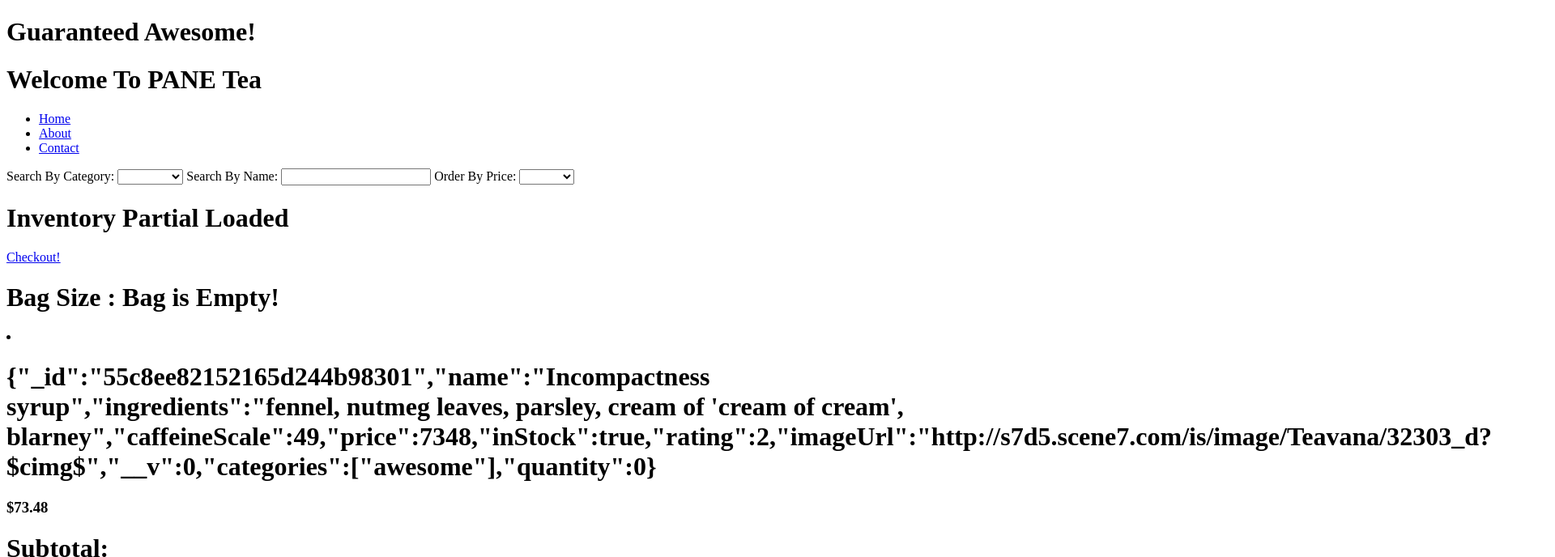
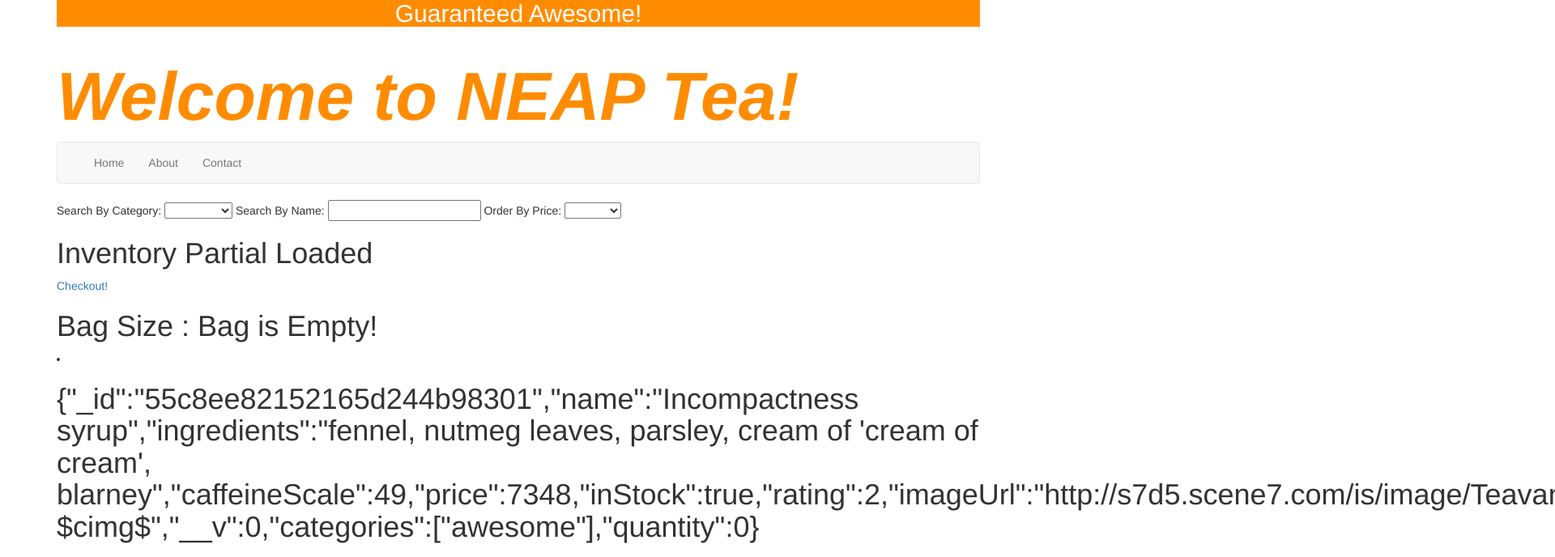
Before and after one commit to thomasobrien99/angular-shopping-cart, a plain HTML site: page index.html in a window 1280 px wide. Shown: the top 688 px of the page at 81% size, 1920 px wide, since content can reach past the window. Drawn offline with nearby package versions, Linux system fonts and the light colour scheme; some packages are replaced by stand-ins of ours.

Commit message:
add some basic styling

```diff
--- /dev/null
+++ b/css/style.css
@@ -0,0 +1,13 @@
+#banner {
+	background-color: darkorange;
+	margin-top: 0px;
+	color: white;
+	text-align: center;
+}
+#greeting {
+	color: darkorange;
+	font-size: 6em;
+	font-style: italic;
+	font-weight: bold;
+	margin-top: 40px;
+}
--- a/index.html
+++ b/index.html
@@ -3,19 +3,37 @@
 <head>
 	<meta charset="UTF-8">
 	<title>ShoppingCart</title>
+
+	<!-- Latest compiled and minified CSS -->
+	<link rel="stylesheet" href="https://maxcdn.bootstrapcdn.com/bootstrap/3.3.6/css/bootstrap.min.css" integrity="sha384-1q8mTJOASx8j1Au+a5WDVnPi2lkFfwwEAa8hDDdjZlpLegxhjVME1fgjWPGmkzs7" crossorigin="anonymous">
+
+	<link rel="stylesheet" href="css/style.css">
+
 	<base href = '/'></base>
 </head>
 <body>
-<h1>Guaranteed Awesome!<h1>
-<h1>Welcome To PANE Tea</h1>
-<ul>
-	<li><a ng-href="/">Home</a></li>
-	<li><a ng-href="about">About</a></li>
-	<li><a ng-href="contact">Contact</a></li>
-</ul>
+<div class = "container">
+	<div>
+  	<h2 id="banner">Guaranteed Awesome!</h2>
+	</div>
+	<div>
+		<h1 id="greeting">Welcome to NEAP Tea!</h1>
+	</div>
+
+	<nav class="navbar navbar-default">
+	  <div class="container-fluid">
+	    <div class="collapse navbar-collapse">
+	      <ul class="nav navbar-nav">
+	        <li><a ng-href="/">Home</a></li>
+	        <li><a ng-href="about">About</a></li>
+	        <li><a ng-href="contact">Contact</a></li>
+	      </ul>
+	    </div>
+	  </div>
+	</nav>
 
 <ng-view></ng-view>
-
+</div>
 <script src="http://ajax.googleapis.com/ajax/libs/angularjs/1.5.5/angular.js"></script>
 <script src="http://ajax.googleapis.com/ajax/libs/angularjs/1.5.5/angular-route.js"></script>
 <script src='js/app.js'></script>
--- a/js/controllers.js
+++ b/js/controllers.js
@@ -9,7 +9,6 @@
     var size = this.items.reduce((p,c)=>{
       return p += c.quantity;
     },0)
-
     return size ? size : "Bag is Empty!"
   }
   this.orderBy = function()
```
